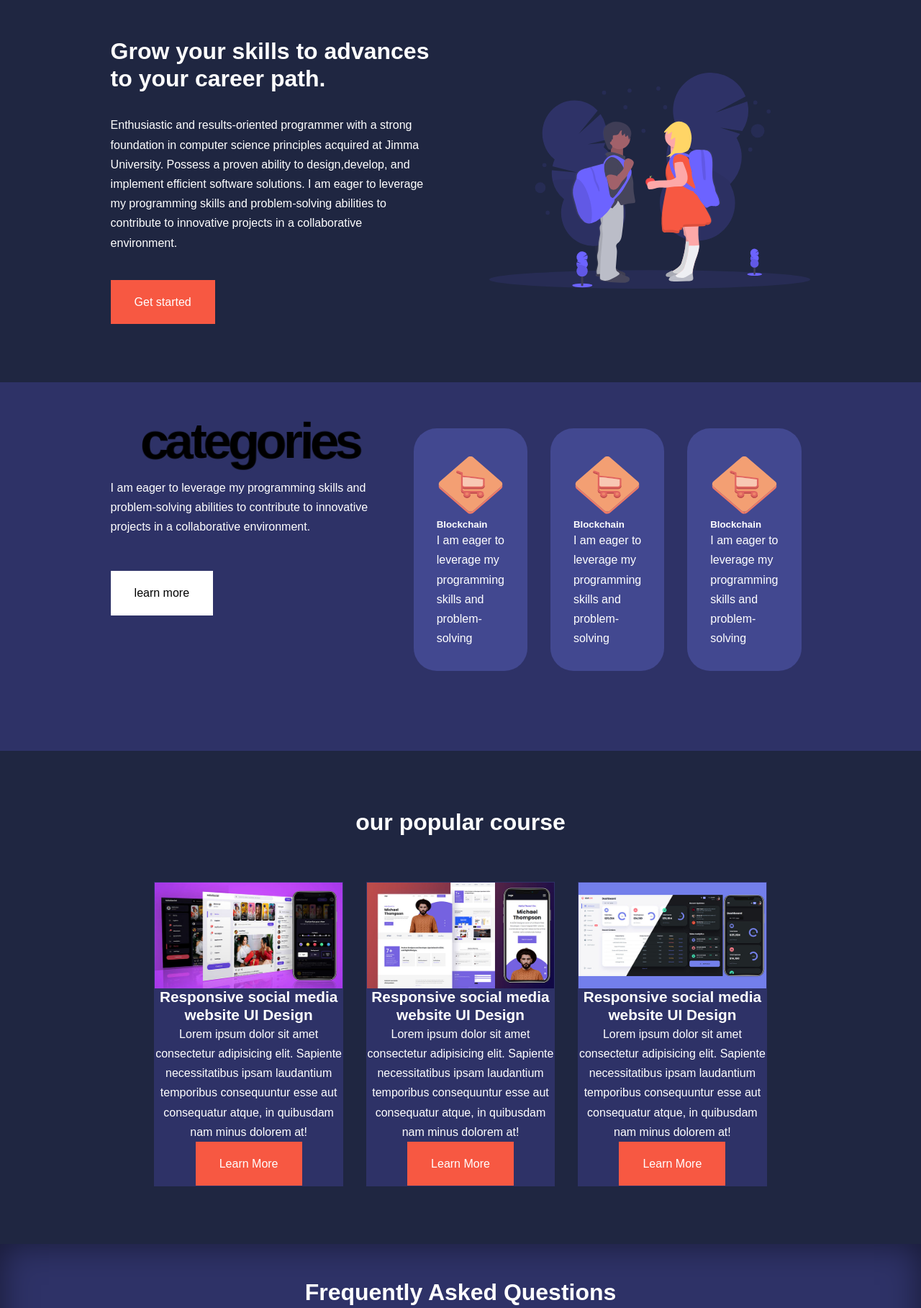
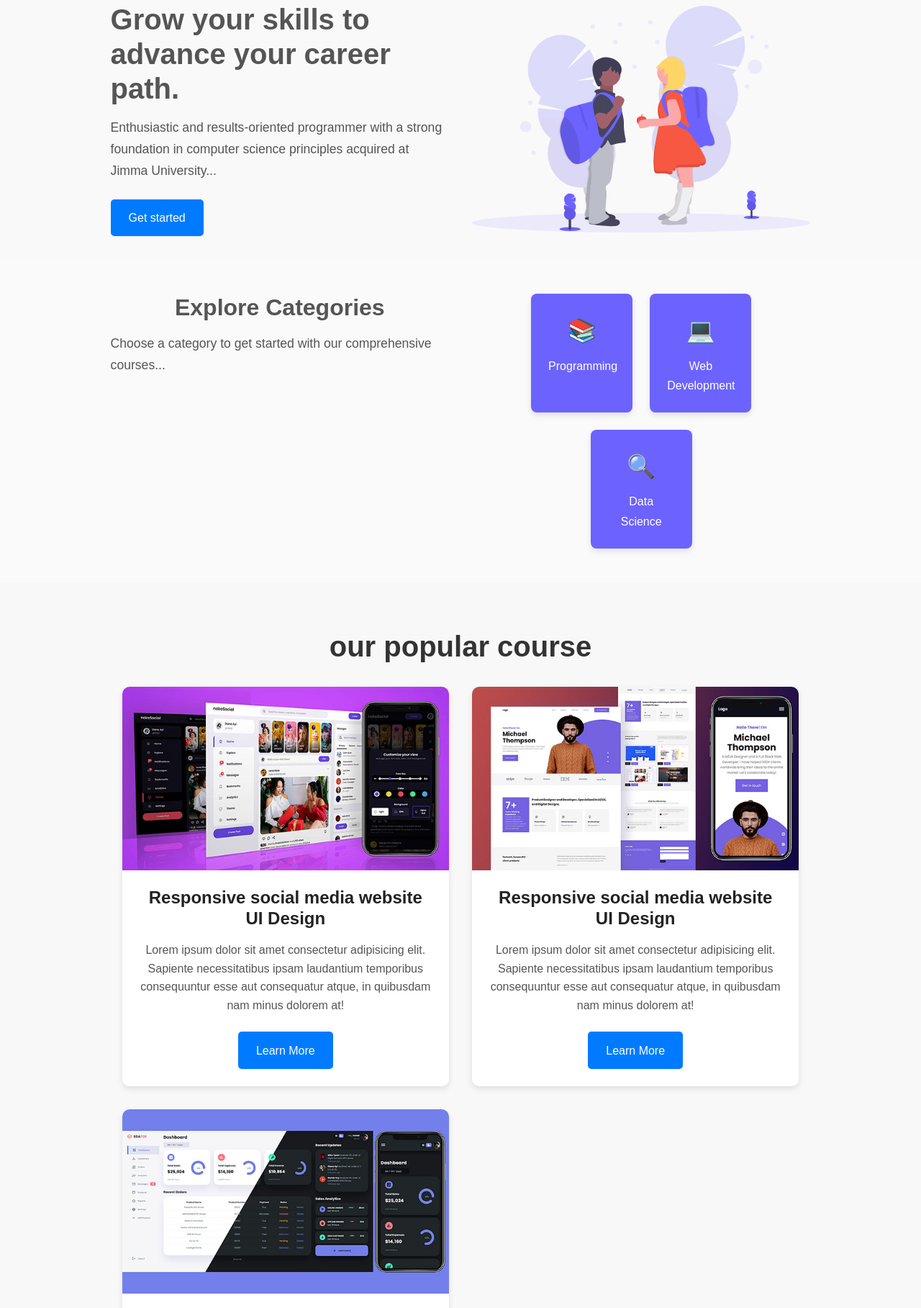
Before and after one commit to WizMiner/Minte-Portfolio, a plain HTML site: page index.html in a window 1280 px wide. Shown: the part 109-1926 px from the top of the page at 72% size. Drawn offline with Linux system fonts and the light colour scheme.

Commit message:
fix responsive screen

```diff
--- a/css/styles.css
+++ b/css/styles.css
@@ -23,7 +23,6 @@
   --color-width-lg: 76%;
   --color-width-md: 90%;
   --color-width-sm: 94%;
-
   --transition: all 400ms ease;
 }
 
@@ -190,125 +189,261 @@ nav button {
 }
 /* HEADER */
 
+/* Header styles */
 header {
   position: relative;
   top: 5rem;
   overflow: hidden;
-  height: 70vh;
+  height: auto;
   margin-bottom: 5rem;
 }
-.header_container {
-  display: grid;
-  grid-template-columns: 1fr 1fr;
-  align-items: center;
-  gap: 5rem;
-  height: 100%;
-}
-.header_left p {
-  margin: 2rem 0 2.4rem;
+/* General container styling */
+
+/* Header section styling */
+header {
+  padding: 2rem 0;
+  background-color: #f9f9f9;
 }
 
-/* categories */
-.categories {
-  background: var(--color-bg1);
-  height: 32rem;
+.header_container {
+  display: flex;
+  flex-wrap: wrap;
+  align-items: center;
+  justify-content: space-between;
+  gap: 2rem;
 }
 
-.categories h1 {
-  line-height: 1;
-  margin-top: 3rem;
-  text-align: left;
-}
-.categories_container {
-  display: grid;
-  grid-template-columns: 40% 60%;
-}
-.categories_left {
-  margin: 0rem;
+.header_left {
+  flex: 1;
+  max-width: 600px;
 }
 
-#h {
-  font-size: 4.3em;
-  letter-spacing: -4px;
-  font-weight: 700;
-  color: hsl(0, 0%, 0%);
-  text-align: center;
+.header_left h1 {
+  font-size: 2.5rem;
+  margin-bottom: 1rem;
+  color: #555;
+
 }
 
-.cssanimation,
-.cssanimation span {
-  animation-duration: 1s;
-  animation-fill-mode: both;
+.header_left p {
+  font-size: 1.1rem;
+  margin-bottom: 1.5rem;
+  color: #555;
 }
 
-.cssanimation span {
-  display: inline-block;
+.header_right {
+  flex: 1;
+  display: flex;
+  justify-content: center;
+  align-items: center;
 }
 
-.leWaterWave span {
-  animation: leWaterWave 0.2s linear infinite;
+.header_right img {
+  max-width: 100%;
+  height: auto;
+  border-radius: 8px;
 }
-@keyframes leWaterWave {
-  50% {
-    transform: skewY(1deg) skewX(-1deg) scale(1.06);
-  }
+
+/* Categories section styling */
+.categories {
+  padding: 3rem 0;
+  background-color: #fafafa;
 }
+
+.categories_container {
+  display: flex;
+  flex-wrap: wrap;
+  justify-content: space-between;
+  gap: 2rem;
+}
+
+.categories_left {
+  flex: 1;
+  max-width: 600px;
+}
+
+.categories_left h2 {
+  font-size: 2rem;
+  margin-bottom: 1rem;
+  color: #555;
+
+}
+
 .categories_left p {
-  margin: 1rem 0 3rem;
+  font-size: 1.1rem;
+  color: #555;
 }
 
 .categories_right {
-  padding-top: 2rem;
-  display: grid;
-  grid-template-columns: repeat(3, 1fr);
-  gap: 2rem;
-  margin: 2rem;
+  display: flex;
+  flex-wrap: wrap;
+  gap: 1.5rem;
+  justify-content: center;
+  flex: 1;
 }
+
 .category {
-  background: var(--color-bg2);
-  padding: 2rem;
-  border-radius: 2rem;
-  transition: var(--transition);
+  flex: 1 1 30%;
+  max-width: 30%;
+  padding: 1.5rem;
+  background-color: var(--color-primary);
+  border-radius: 8px;
+  box-shadow: 0 4px 8px rgba(0, 0, 0, 0.1);
+  text-align: center;
+  transition: transform 0.3s;
 }
+
 .category:hover {
-  z-index: 1;
-  box-shadow: -1rem 1rem 1rem 1rem rgba(241, 104, 111, 0.3);
-  transform: scale(1.1, 1.1);
+  transform: scale(1.05);
 }
-categories_icon {
-  background: var(--color-primary);
-  padding: 0.7rem;
-  border-radius: 0.9;
+
+.category_icon {
+  font-size: 2rem;
+  margin-bottom: 0.5rem;
+}
+
+/* Responsive adjustments */
+@media (max-width: 992px) {
+  .header_container,
+  .categories_container {
+    flex-direction: column;
+    align-items: center;
+    text-align: center;
+  }
+
+  .header_left,
+  .header_right,
+  .categories_left,
+  .categories_right {
+    max-width: 100%;
+    flex: 1 1 100%;
+  }
+
+  .categories_right {
+    flex-direction: row;
+  }
+
+  .category {
+    flex: 1 1 45%;
+    max-width: 45%;
+  }
+}
+
+@media (max-width: 576px) {
+  .header_left h1 {
+    font-size: 2rem;
+  }
+
+  .categories_left h1 {
+    font-size: 1.8rem;
+  }
+
+  .category {
+    flex: 1 1 100%;
+    max-width: 100%;
+  }
 }
 
 /* POPULAR COURSES */
+/* Courses Section Styling */
+
 .courses {
-  margin: 5rem;
-}
-.courses_container {
-  display: grid;
-  grid-template-columns: repeat(3, 1fr);
-  gap: 2rem;
-}
-.course {
-  background: var(--color-bg1);
-  text-align: center;
-  border: 1px solid transparent;
-  transition: var(--transition);
-}
-.course:hover {
-  background: transparent;
-  border-color: var(--color-primary);
-  box-shadow: 1rem 1rem 1rem 1rem rgba(118, 104, 241, 0.3);
-  transform: scale(1.1, 1.1);
-}
-.course _info {
-  padding: 2rem;
-}
-.course _info p {
-  margin: 1.2rem 0 2rem;
-  font-size: 0.9rem;
-}
+    padding: 4rem 0;
+    background-color: #f8f8f8;
+    text-align: center;
+  }
+
+  .courses h2 {
+    font-size: 2.5rem;
+    margin-bottom: 2rem;
+    color: #333;
+  }
+
+  .courses_container {
+    display: grid;
+    grid-template-columns: repeat(auto-fit, minmax(300px, 1fr));
+    gap: 2rem;
+    max-width: 1200px;
+    margin: 0 auto;
+    padding: 0 1rem;
+  }
+
+  .course {
+    background-color: #fff;
+    border-radius: 10px;
+    box-shadow: 0 4px 8px rgba(0, 0, 0, 0.1);
+    overflow: hidden;
+    transition: transform 0.3s, box-shadow 0.3s;
+  }
+
+  .course:hover {
+    transform: translateY(-10px);
+    box-shadow: 0 8px 16px rgba(0, 0, 0, 0.2);
+  }
+
+  .course_image img {
+    width: 100%;
+    height: auto;
+    display: block;
+  }
+
+  .course_info {
+    padding: 1.5rem;
+  }
+
+  .course_info h4 {
+    font-size: 1.5rem;
+    color: #222;
+    margin-bottom: 1rem;
+  }
+
+  .course_info p {
+    font-size: 1rem;
+    color: #555;
+    margin-bottom: 1.5rem;
+    line-height: 1.6;
+  }
+
+  .btn-primary {
+    display: inline-block;
+    padding: 0.7rem 1.5rem;
+    font-size: 1rem;
+    color: #fff;
+    background-color: #007bff;
+    border-radius: 5px;
+    text-decoration: none;
+    transition: background-color 0.3s;
+  }
+
+  .btn-primary:hover {
+    background-color: #0056b3;
+  }
+
+  /* Responsive Adjustments */
+  @media (max-width: 768px) {
+    .courses h2 {
+      font-size: 2rem;
+    }
+
+    .course_info h4 {
+      font-size: 1.4rem;
+    }
+
+    .course_info p {
+      font-size: 0.95rem;
+    }
+  }
+
+  @media (max-width: 576px) {
+    .courses_container {
+      grid-template-columns: 1fr;
+    }
+
+    .courses h2 {
+      font-size: 1.8rem;
+    }
+  }
+
 /* FAQs */
 
 .faqs {
--- a/index.html
+++ b/index.html
@@ -24,28 +24,24 @@
         </ul>
         <!-- Single Toggle Button for Menu -->
         <button id="toggle-menu">
-          <img src="asset/menu.svg" id="menu-icon" alt="Menu Icon">
+          <img src="asset/menu.svg" id="menu-icon" alt="Menu Icon" />
         </button>
       </div>
     </nav>
-
     <header>
       <div class="container header_container">
         <div class="header_left">
-          <h1>Grow your skills to advances to your career path.</h1>
+          <h1>Grow your skills to advance your career path.</h1>
           <p>
             Enthusiastic and results-oriented programmer with a strong
             foundation in computer science principles acquired at Jimma
-            University. Possess a proven ability to design,develop, and
-            implement efficient software solutions. I am eager to leverage my
-            programming skills and problem-solving abilities to contribute to
-            innovative projects in a collaborative environment.
+            University...
           </p>
-          <a href="course.html" class="btn btn-primary"> Get started </a>
+          <a href="course.html" class="btn btn-primary">Get started</a>
         </div>
         <div class="header_right">
           <div class="header_right_image">
-            <img src="./images/header.svg" alt="" />
+            <img src="./images/header.svg" alt="Header Image" />
           </div>
         </div>
       </div>
@@ -54,45 +50,28 @@
     <section class="categories">
       <div class="container categories_container">
         <div class="categories_left">
-            <h1 id="h" class="cssanimation leWaterWave sequence">categories</h1>
+          <h2>Explore Categories</h1>
           <p>
-            I am eager to leverage my programming skills and problem-solving
-            abilities to contribute to innovative projects in a collaborative
-            environment.
+            Choose a category to get started with our comprehensive courses...
           </p>
-          <a href="#" class="btn">learn more </a>
         </div>
         <div class="categories_right">
-          <article class="category">
-            <span class="categories_icon">
-              <img src="./asset/shopping-svgrepo-com.svg" alt="/" />
-            </span>
-            <h5>Blockchain</h5>
-            <p>
-              I am eager to leverage my programming skills and problem-solving
-            </p>
-          </article>
-          <article class="category">
-            <span class="categories_icon">
-              <img src="./asset/shopping-svgrepo-com.svg" alt="/" />
-            </span>
-            <h5>Blockchain</h5>
-            <p>
-              I am eager to leverage my programming skills and problem-solving
-            </p>
-          </article>
-          <article class="category">
-            <span class="categories_icon">
-              <img src="./asset/shopping-svgrepo-com.svg" alt="/" />
-            </span>
-            <h5>Blockchain</h5>
-            <p>
-              I am eager to leverage my programming skills and problem-solving
-            </p>
-          </article>
+          <div class="category">
+            <div class="category_icon">📚</div>
+            <p>Programming</p>
+          </div>
+          <div class="category">
+            <div class="category_icon">💻</div>
+            <p>Web Development</p>
+          </div>
+          <div class="category">
+            <div class="category_icon">🔍</div>
+            <p>Data Science</p>
+          </div>
         </div>
       </div>
     </section>
+
     <!-- END OF categories -->
 
     <section class="courses">
--- a/main.js
+++ b/main.js
@@ -55,90 +55,3 @@ document.addEventListener("DOMContentLoaded", function () {
       }
     });
   });
-
-/**
- * letteranimation.js
- * https://www.cssanimatio.io
- * Created and maintained by: Pavel
- * Find me at: https://www.linkedin.com/in/yesiamrocks/
- * Email: hello@cssanimation.io
- * Github: https://github.com/yesiamrocks/cssanimation.io
- * Title: CSS Animation Library for Developers and Ninjas
- * Copyright (c) 2017 Pavel
- * License: cssanimattion is licensed under the MIT license
- **/
-
-window.onload = function () {
-  animateSequence();
-  animateRandom();
-};
-
-function animateSequence() {
-  var a = document.getElementsByClassName("sequence");
-  for (var i = 0; i < a.length; i++) {
-    var $this = a[i];
-    var letter = $this.innerHTML;
-    letter = letter.trim();
-    var str = "";
-    var delay = 100;
-    for (l = 0; l < letter.length; l++) {
-      if (letter[l] != " ") {
-        str +=
-          '<span style="animation-delay:' +
-          delay +
-          "ms; -moz-animation-delay:" +
-          delay +
-          "ms; -webkit-animation-delay:" +
-          delay +
-          'ms; ">' +
-          letter[l] +
-          "</span>";
-        delay += 150;
-      } else str += letter[l];
-    }
-    $this.innerHTML = str;
-  }
-}
-
-function animateRandom() {
-  var a = document.getElementsByClassName("random");
-  for (var i = 0; i < a.length; i++) {
-    var $this = a[i];
-    var letter = $this.innerHTML;
-    letter = letter.trim();
-    var delay = 70;
-    var delayArray = new Array();
-    var randLetter = new Array();
-    for (j = 0; j < letter.length; j++) {
-      while (1) {
-        var random = getRandomInt(0, letter.length - 1);
-        if (delayArray.indexOf(random) == -1) break;
-      }
-      delayArray[j] = random;
-    }
-    for (l = 0; l < delayArray.length; l++) {
-      var str = "";
-      var index = delayArray[l];
-      if (letter[index] != " ") {
-        str =
-          '<span style="animation-delay:' +
-          delay +
-          "ms; -moz-animation-delay:" +
-          delay +
-          "ms; -webkit-animation-delay:" +
-          delay +
-          'ms; ">' +
-          letter[index] +
-          "</span>";
-        randLetter[index] = str;
-      } else randLetter[index] = letter[index];
-      delay += 80;
-    }
-    randLetter = randLetter.join("");
-    $this.innerHTML = randLetter;
-  }
-}
-
-function getRandomInt(min, max) {
-  return Math.floor(Math.random() * (max - min + 1)) + min;
-}
```
